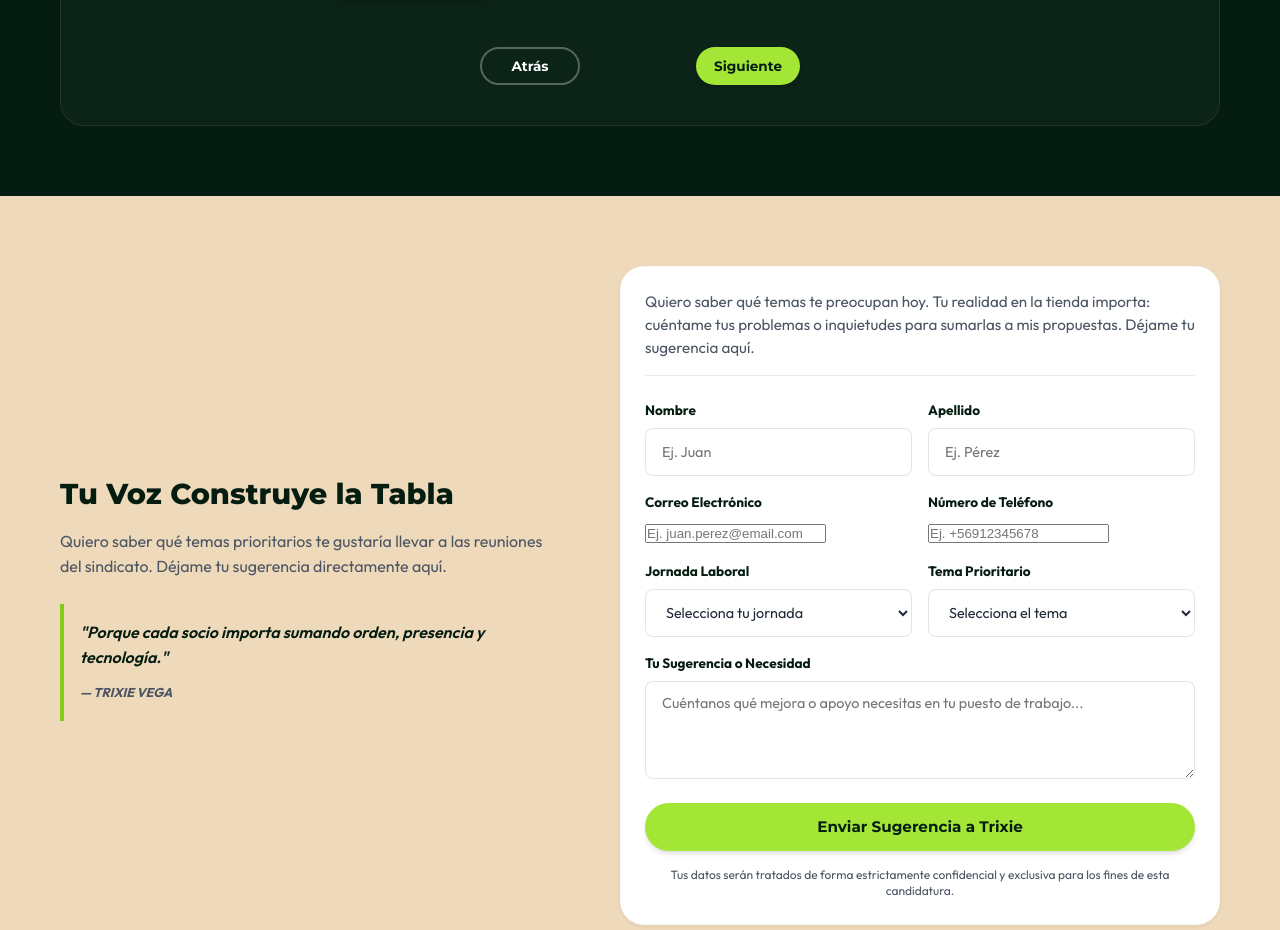
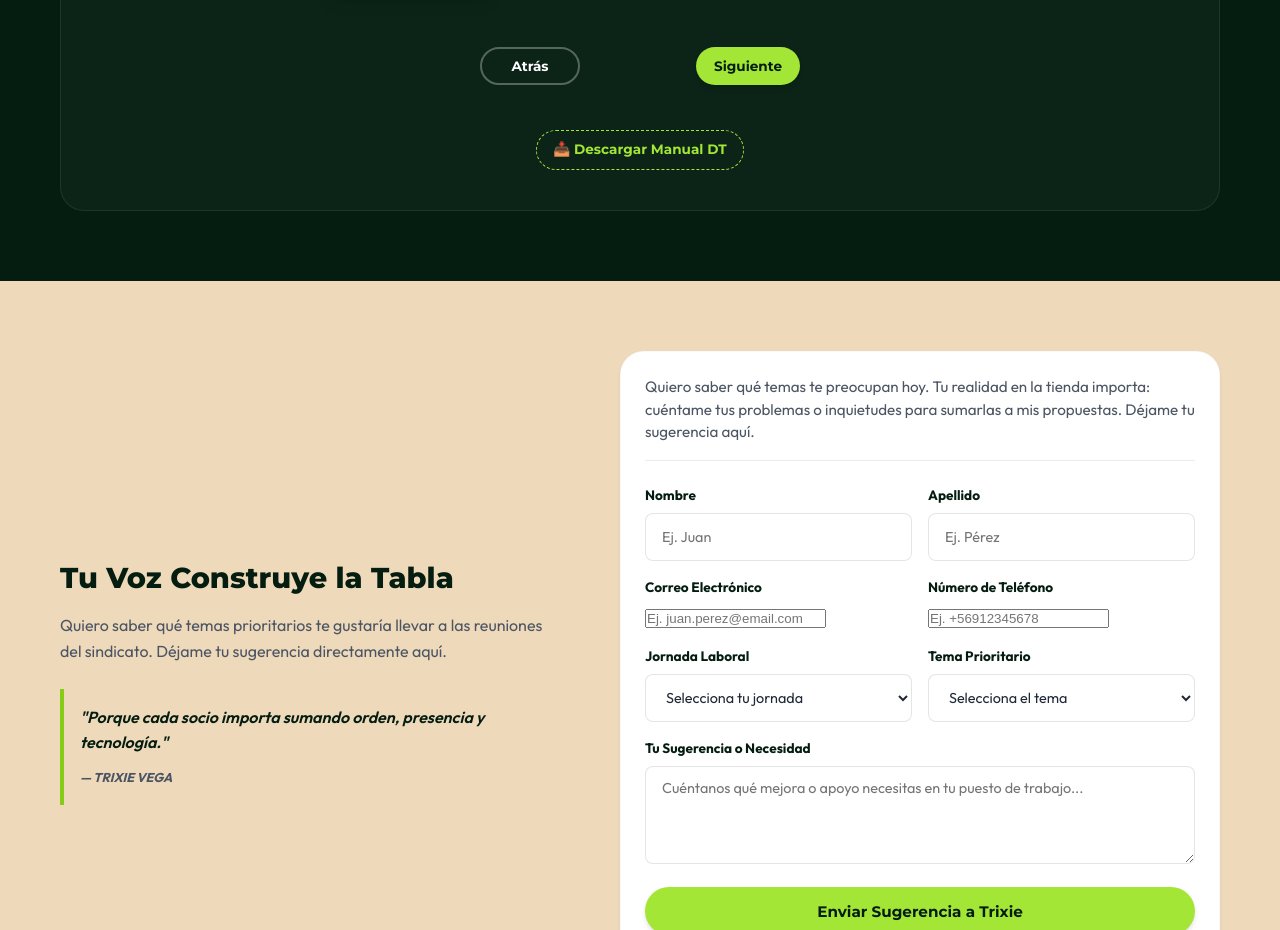
Before and after one commit to Nico-lab-cl/Trixie, a website built with Vite: page index.html in a window 1280 px wide. Shown: the part 3722-4652 px from the top of the page. Built offline with nearby package versions, Linux system fonts and the light colour scheme.

Commit message:
Agregar boton de descarga de manual de votacion, actualizar opciones de jornada en formulario y robustecer conexion PG

```diff
--- a/index.html
+++ b/index.html
@@ -446,6 +446,13 @@
               <button class="btn btn-outline btn-sm" id="btn-prev" disabled>Atrás</button>
               <button class="btn btn-accent btn-sm" id="btn-next">Siguiente</button>
             </div>
+
+            <!-- Download Manual Button -->
+            <div class="wizard-download-manual">
+              <a href="/manual-votacion-dt.pdf" download="manual-votacion-dt.pdf" class="btn btn-outline btn-sm">
+                <span>📥 Descargar Manual DT</span>
+              </a>
+            </div>
           </div>
         </div>
       </div>
@@ -499,9 +506,9 @@
                 <label for="form-shift">Jornada Laboral</label>
                 <select id="form-shift" required>
                   <option value="" disabled selected>Selecciona tu jornada</option>
-                  <option value="part-time">Part-Time (Fin de Semana)</option>
-                  <option value="part-time-semana">Part-Time (Semana)</option>
-                  <option value="full-time">Full-Time (45/40 hrs)</option>
+                  <option value="full-time">Full Time</option>
+                  <option value="media-jornada">Media Jornada</option>
+                  <option value="part-time">Part Time</option>
                 </select>
               </div>
 
--- a/src/style.css
+++ b/src/style.css
@@ -1189,6 +1189,34 @@ a {
 
 .wizard-nav button {
   min-width: 100px;
+}
+
+.wizard-download-manual {
+  display: flex;
+  justify-content: center;
+  margin-top: 15px;
+}
+
+.wizard-download-manual a.btn {
+  background: transparent;
+  color: var(--color-accent);
+  border: 1px dashed var(--color-accent);
+  font-size: 0.85rem;
+  padding: 8px 16px;
+  min-height: 38px;
+  box-shadow: none;
+  display: inline-flex;
+  align-items: center;
+  justify-content: center;
+  gap: 8px;
+}
+
+.wizard-download-manual a.btn:hover,
+.wizard-download-manual a.btn:focus {
+  background: rgba(163, 230, 53, 0.1);
+  border-style: solid;
+  transform: translateY(-2px);
+  box-shadow: var(--shadow-accent);
 }
 
 /* ==========================================================================
```
Also changed, not shown: server.js (+8 -3 lines), 2 other files.
